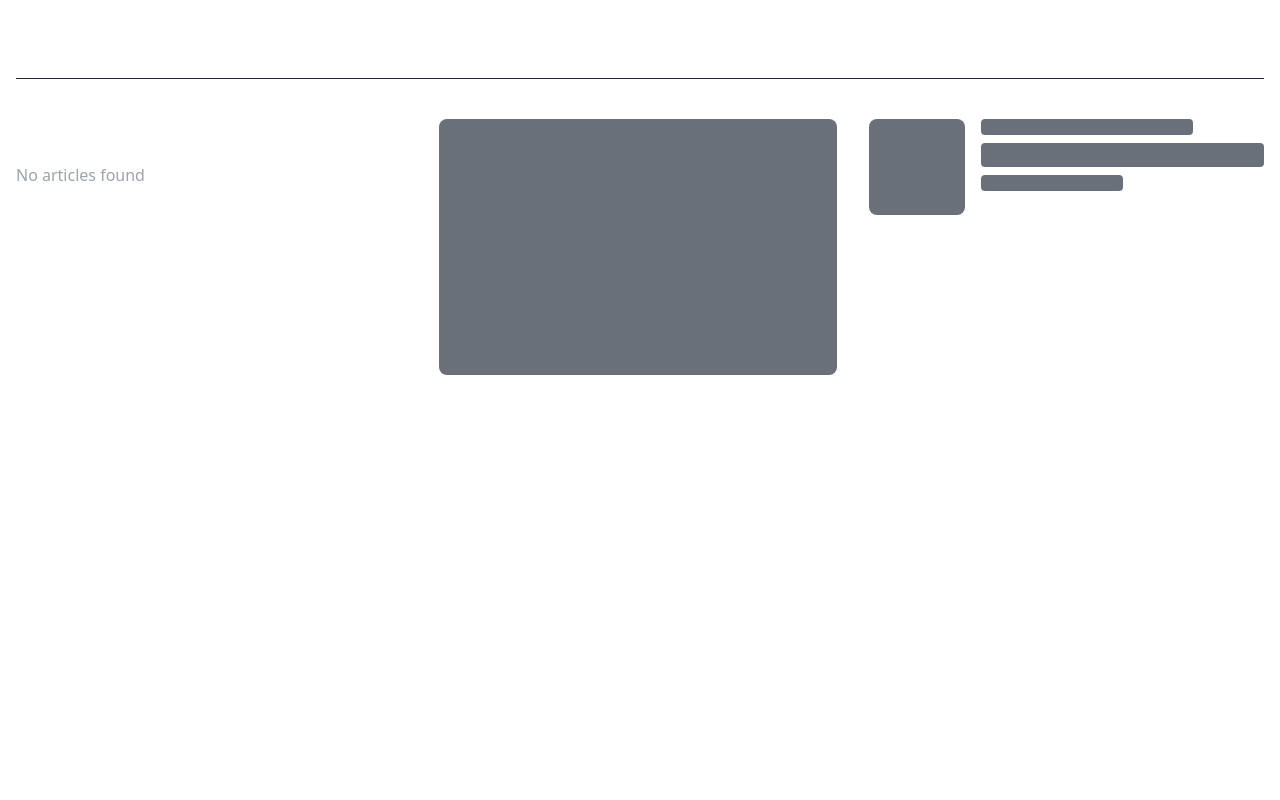
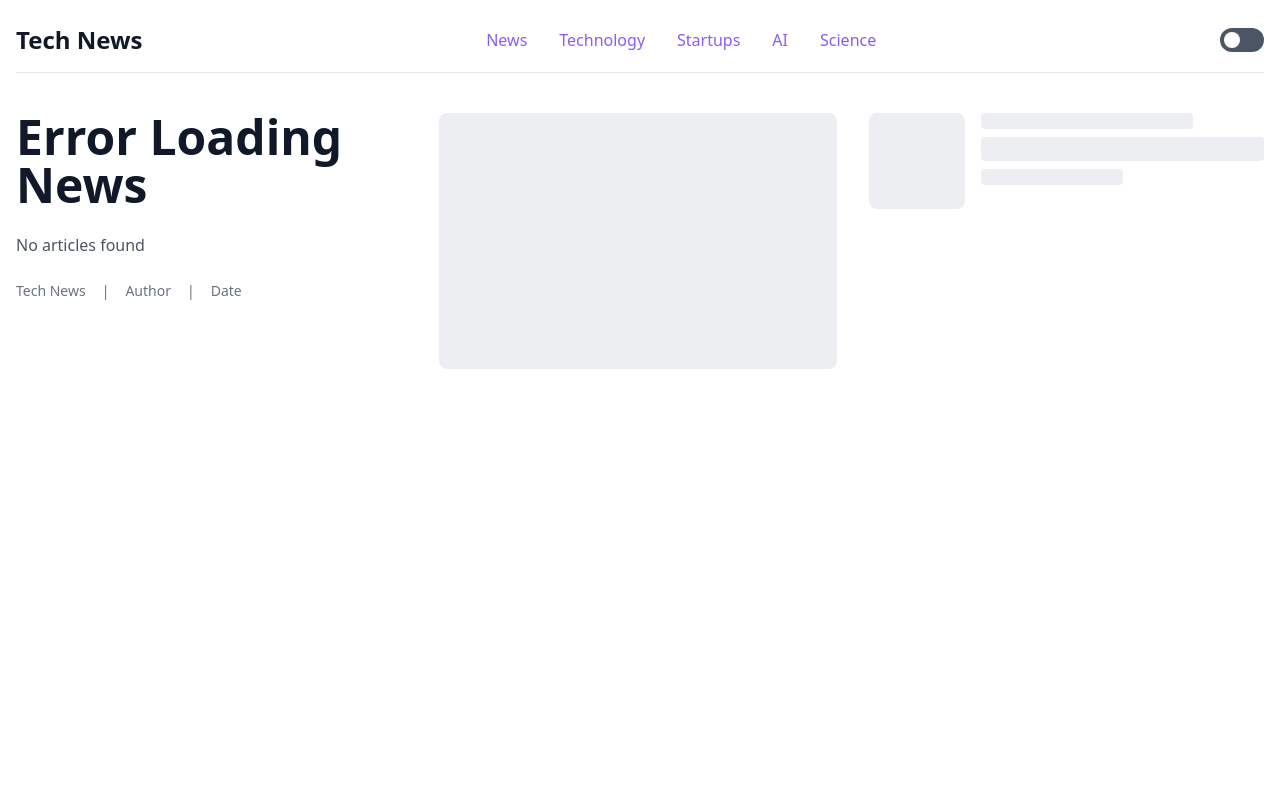
Before and after one commit to Rizald95/ArticleNewsAPI-Django, a Django app: page / in a window 1280 px wide. Run offline with Django 4.2, Linux system fonts and the light colour scheme; data that the repository does not hold is empty.

Commit message:
delete button signup, bug dark mode light mode

```diff
--- a/requirement.txt
+++ b/requirement.txt
@@ -1,5 +1,4 @@
 asgiref==3.8.1
-backports.zoneinfo==0.2.1
 certifi==2025.1.31
 charset-normalizer==3.4.1
 Django==4.2.19
--- a/static/css/output.css
+++ b/static/css/output.css
@@ -599,18 +599,38 @@
   max-width: 80rem;
 }
 
+.sr-only {
+  position: absolute;
+  width: 1px;
+  height: 1px;
+  padding: 0;
+  margin: -1px;
+  overflow: hidden;
+  clip: rect(0, 0, 0, 0);
+  white-space: nowrap;
+  border-width: 0;
+}
+
 .static {
   position: static;
+}
+
+.absolute {
+  position: absolute;
+}
+
+.relative {
+  position: relative;
+}
+
+.mx-1 {
+  margin-left: 0.25rem;
+  margin-right: 0.25rem;
 }
 
 .mx-auto {
   margin-left: auto;
   margin-right: auto;
-}
-
-.my-12 {
-  margin-top: 3rem;
-  margin-bottom: 3rem;
 }
 
 .mb-1 {
@@ -625,6 +645,10 @@
   margin-bottom: 0.5rem;
 }
 
+.mb-4 {
+  margin-bottom: 1rem;
+}
+
 .mb-6 {
   margin-bottom: 1.5rem;
 }
@@ -633,12 +657,12 @@
   display: flex;
 }
 
+.inline-flex {
+  display: inline-flex;
+}
+
 .grid {
   display: grid;
-}
-
-.hidden {
-  display: none;
 }
 
 .h-24 {
@@ -657,6 +681,10 @@
   height: 16rem;
 }
 
+.min-h-screen {
+  min-height: 100vh;
+}
+
 .w-1 {
   width: 0.25rem;
 }
@@ -665,12 +693,20 @@
   width: 50%;
 }
 
+.w-11 {
+  width: 2.75rem;
+}
+
 .w-24 {
   width: 6rem;
 }
 
 .w-3\/4 {
   width: 75%;
+}
+
+.w-4 {
+  width: 1rem;
 }
 
 .w-full {
@@ -703,6 +739,10 @@
   flex-direction: column;
 }
 
+.flex-wrap {
+  flex-wrap: wrap;
+}
+
 .items-center {
   align-items: center;
 }
@@ -727,12 +767,6 @@
   --tw-space-x-reverse: 0;
   margin-right: calc(1rem * var(--tw-space-x-reverse));
   margin-left: calc(1rem * calc(1 - var(--tw-space-x-reverse)));
-}
-
-.space-x-8 > :not([hidden]) ~ :not([hidden]) {
-  --tw-space-x-reverse: 0;
-  margin-right: calc(2rem * var(--tw-space-x-reverse));
-  margin-left: calc(2rem * calc(1 - var(--tw-space-x-reverse)));
 }
 
 .space-y-6 > :not([hidden]) ~ :not([hidden]) {
@@ -761,33 +795,24 @@
   border-bottom-width: 1px;
 }
 
-.border-t {
-  border-top-width: 1px;
+.border-gray-200 {
+  --tw-border-opacity: 1;
+  border-color: rgb(229 231 235 / var(--tw-border-opacity, 1));
 }
 
-.border-blue-900 {
-  --tw-border-opacity: 1;
-  border-color: rgb(30 58 138 / var(--tw-border-opacity, 1));
+.bg-gray-200 {
+  --tw-bg-opacity: 1;
+  background-color: rgb(229 231 235 / var(--tw-bg-opacity, 1));
 }
 
-.border-gray-800 {
-  --tw-border-opacity: 1;
-  border-color: rgb(31 41 55 / var(--tw-border-opacity, 1));
+.bg-gray-600 {
+  --tw-bg-opacity: 1;
+  background-color: rgb(75 85 99 / var(--tw-bg-opacity, 1));
 }
 
-.border-white {
-  --tw-border-opacity: 1;
-  border-color: rgb(255 255 255 / var(--tw-border-opacity, 1));
-}
-
-.bg-black {
+.bg-white {
   --tw-bg-opacity: 1;
-  background-color: rgb(0 0 0 / var(--tw-bg-opacity, 1));
-}
-
-.bg-gray-800 {
-  --tw-bg-opacity: 1;
-  background-color: rgb(31 41 55 / var(--tw-bg-opacity, 1));
+  background-color: rgb(255 255 255 / var(--tw-bg-opacity, 1));
 }
 
 .object-cover {
@@ -798,11 +823,6 @@
 .px-4 {
   padding-left: 1rem;
   padding-right: 1rem;
-}
-
-.py-2 {
-  padding-top: 0.5rem;
-  padding-bottom: 0.5rem;
 }
 
 .py-6 {
@@ -819,9 +839,9 @@
   line-height: 2rem;
 }
 
-.text-5xl {
-  font-size: 3rem;
-  line-height: 1;
+.text-4xl {
+  font-size: 2.25rem;
+  line-height: 2.5rem;
 }
 
 .text-lg {
@@ -843,10 +863,6 @@
   font-weight: 700;
 }
 
-.font-light {
-  font-weight: 300;
-}
-
 .leading-tight {
   line-height: 1.25;
 }
@@ -856,9 +872,24 @@
   color: rgb(156 163 175 / var(--tw-text-opacity, 1));
 }
 
-.text-white {
+.text-gray-500 {
   --tw-text-opacity: 1;
-  color: rgb(255 255 255 / var(--tw-text-opacity, 1));
+  color: rgb(107 114 128 / var(--tw-text-opacity, 1));
+}
+
+.text-gray-600 {
+  --tw-text-opacity: 1;
+  color: rgb(75 85 99 / var(--tw-text-opacity, 1));
+}
+
+.text-gray-900 {
+  --tw-text-opacity: 1;
+  color: rgb(17 24 39 / var(--tw-text-opacity, 1));
+}
+
+.text-purple-500 {
+  --tw-text-opacity: 1;
+  color: rgb(139 92 246 / var(--tw-text-opacity, 1));
 }
 
 .ring {
@@ -867,12 +898,28 @@
   box-shadow: var(--tw-ring-offset-shadow), var(--tw-ring-shadow), var(--tw-shadow, 0 0 #0000);
 }
 
-.transition {
-  transition-property: color, background-color, border-color, text-decoration-color, fill, stroke, opacity, box-shadow, transform, filter, -webkit-backdrop-filter;
-  transition-property: color, background-color, border-color, text-decoration-color, fill, stroke, opacity, box-shadow, transform, filter, backdrop-filter;
-  transition-property: color, background-color, border-color, text-decoration-color, fill, stroke, opacity, box-shadow, transform, filter, backdrop-filter, -webkit-backdrop-filter;
+.transition-colors {
+  transition-property: color, background-color, border-color, text-decoration-color, fill, stroke;
   transition-timing-function: cubic-bezier(0.4, 0, 0.2, 1);
   transition-duration: 150ms;
+}
+
+.transition-transform {
+  transition-property: transform;
+  transition-timing-function: cubic-bezier(0.4, 0, 0.2, 1);
+  transition-duration: 150ms;
+}
+
+.duration-200 {
+  transition-duration: 200ms;
+}
+
+.ease-in-out {
+  transition-timing-function: cubic-bezier(0.4, 0, 0.2, 1);
+}
+
+.ease-out {
+  transition-timing-function: cubic-bezier(0, 0, 0.2, 1);
 }
 
 @keyframes enter {
@@ -889,38 +936,116 @@
   }
 }
 
+.duration-200 {
+  animation-duration: 200ms;
+}
+
+.ease-in-out {
+  animation-timing-function: cubic-bezier(0.4, 0, 0.2, 1);
+}
+
+.ease-out {
+  animation-timing-function: cubic-bezier(0, 0, 0.2, 1);
+}
+
 /* Custom styles */
 
-.hover\:bg-white:hover {
-  --tw-bg-opacity: 1;
-  background-color: rgb(255 255 255 / var(--tw-bg-opacity, 1));
+/* Navigation links */
+
+nav a {
+  --tw-text-opacity: 1;
+  color: rgb(139 92 246 / var(--tw-text-opacity, 1));
 }
 
-.hover\:text-black:hover {
+nav a:is(.dark *) {
   --tw-text-opacity: 1;
-  color: rgb(0 0 0 / var(--tw-text-opacity, 1));
+  color: rgb(167 139 250 / var(--tw-text-opacity, 1));
 }
 
-.hover\:text-blue-400:hover {
+/* Theme toggle animations */
+
+#theme-toggle:checked + span {
+  transform: translateX(1.25rem);
+}
+
+#theme-toggle + span {
+  transition: transform 0.2s ease-in-out;
+}
+
+/* Theme toggle transition */
+
+#theme-toggle + div::after {
+  transition-property: transform;
+  transition-duration: 200ms;
+  transition-timing-function: cubic-bezier(0.4, 0, 0.2, 1);
+}
+
+.focus-within\:ring-2:focus-within {
+  --tw-ring-offset-shadow: var(--tw-ring-inset) 0 0 0 var(--tw-ring-offset-width) var(--tw-ring-offset-color);
+  --tw-ring-shadow: var(--tw-ring-inset) 0 0 0 calc(2px + var(--tw-ring-offset-width)) var(--tw-ring-color);
+  box-shadow: var(--tw-ring-offset-shadow), var(--tw-ring-shadow), var(--tw-shadow, 0 0 #0000);
+}
+
+.focus-within\:ring-purple-500:focus-within {
+  --tw-ring-opacity: 1;
+  --tw-ring-color: rgb(139 92 246 / var(--tw-ring-opacity, 1));
+}
+
+.hover\:text-purple-400:hover {
   --tw-text-opacity: 1;
-  color: rgb(96 165 250 / var(--tw-text-opacity, 1));
+  color: rgb(167 139 250 / var(--tw-text-opacity, 1));
+}
+
+.peer:checked ~ .peer-checked\:translate-x-5 {
+  --tw-translate-x: 1.25rem;
+  transform: translate(var(--tw-translate-x), var(--tw-translate-y)) rotate(var(--tw-rotate)) skewX(var(--tw-skew-x)) skewY(var(--tw-skew-y)) scaleX(var(--tw-scale-x)) scaleY(var(--tw-scale-y));
+}
+
+.dark\:border-gray-800:is(.dark *) {
+  --tw-border-opacity: 1;
+  border-color: rgb(31 41 55 / var(--tw-border-opacity, 1));
+}
+
+.dark\:bg-black:is(.dark *) {
+  --tw-bg-opacity: 1;
+  background-color: rgb(0 0 0 / var(--tw-bg-opacity, 1));
+}
+
+.dark\:bg-gray-800:is(.dark *) {
+  --tw-bg-opacity: 1;
+  background-color: rgb(31 41 55 / var(--tw-bg-opacity, 1));
+}
+
+.dark\:text-gray-400:is(.dark *) {
+  --tw-text-opacity: 1;
+  color: rgb(156 163 175 / var(--tw-text-opacity, 1));
+}
+
+.dark\:text-white:is(.dark *) {
+  --tw-text-opacity: 1;
+  color: rgb(255 255 255 / var(--tw-text-opacity, 1));
 }
 
 @media (min-width: 768px) {
-  .md\:flex {
-    display: flex;
+  .md\:mb-0 {
+    margin-bottom: 0px;
   }
 
   .md\:w-1\/2 {
     width: 50%;
   }
 
-  .md\:grid-cols-2 {
-    grid-template-columns: repeat(2, minmax(0, 1fr));
+  .md\:flex-row {
+    flex-direction: row;
   }
 
-  .md\:flex-row {
-    flex-direction: row;
+  .md\:gap-8 {
+    gap: 2rem;
+  }
+
+  .md\:text-5xl {
+    font-size: 3rem;
+    line-height: 1;
   }
 }
 
@@ -932,8 +1057,4 @@
   .lg\:grid-cols-3 {
     grid-template-columns: repeat(3, minmax(0, 1fr));
   }
-
-  .lg\:grid-cols-4 {
-    grid-template-columns: repeat(4, minmax(0, 1fr));
-  }
 }
--- a/templates/news/index.html
+++ b/templates/news/index.html
@@ -1,29 +1,42 @@
 {% load static %}
 <!DOCTYPE html>
-<html lang="en">
+<html lang="en" class="dark">
 <head>
     <meta charset="UTF-8">
     <meta name="viewport" content="width=device-width, initial-scale=1.0">
     <title>Tech News</title>
     <link href="{% static 'css/output.css' %}" rel="stylesheet">
 </head>
-<body class="bg-gray-900 text-white min-h-screen">
+<body class="bg-white dark:bg-black text-gray-900 dark:text-white min-h-screen transition-colors duration-200">
     <div class="container mx-auto px-4 py-6">
         <!-- Header -->
-        <header class="flex flex-col md:flex-row justify-between items-center mb-10 border-b border-gray-800 pb-4">
+        <header class="flex flex-col md:flex-row justify-between items-center mb-10 border-b border-gray-200 dark:border-gray-800 pb-4">
             <div class="text-2xl font-bold mb-4 md:mb-0">Tech News</div>
             <nav class="flex flex-wrap gap-4 md:gap-8 mb-4 md:mb-0">
-                <a href="#" class="hover:text-blue-400 transition-colors">News</a>
-                <a href="#" class="hover:text-blue-400 transition-colors">Technology</a>
-                <a href="#" class="hover:text-blue-400 transition-colors">Startups</a>
-                <a href="#" class="hover:text-blue-400 transition-colors">AI</a>
-                <a href="#" class="hover:text-blue-400 transition-colors">Science</a>
+                <a href="#" class="text-purple-500 hover:text-purple-400 transition-colors">News</a>
+                <a href="#" class="text-purple-500 hover:text-purple-400 transition-colors">Technology</a>
+                <a href="#" class="text-purple-500 hover:text-purple-400 transition-colors">Startups</a>
+                <a href="#" class="text-purple-500 hover:text-purple-400 transition-colors">AI</a>
+                <a href="#" class="text-purple-500 hover:text-purple-400 transition-colors">Science</a>
             </nav>
-            <button class="border border-white rounded-full px-6 py-2 text-sm hover:bg-white hover:text-gray-900 transition-colors">
-                Sign up
-            </button>
+            <!-- Theme Toggle Switch -->
+            <div class="flex items-center">
+                <div class="relative inline-flex h-6 w-11 items-center rounded-full bg-gray-600 transition-colors duration-200 ease-in-out focus-within:ring-2 focus-within:ring-purple-500">
+                    <input
+                        type="checkbox"
+                        id="theme-toggle"
+                        class="peer sr-only"
+                        aria-label="Toggle dark mode"
+                    />
+                    <span
+                        aria-hidden="true"
+                        class="absolute mx-1 h-4 w-4 rounded-full bg-white transition-transform duration-200 ease-in-out peer-checked:translate-x-5"
+                    ></span>
+                </div>
+            </div>
         </header>
 
+        <!-- Rest of your content remains the same -->
         <!-- Main Content -->
         <div class="grid grid-cols-1 lg:grid-cols-3 gap-8">
             <!-- Featured Article -->
@@ -31,8 +44,8 @@
                 <div class="flex flex-col md:flex-row gap-6">
                     <div class="md:w-1/2">
                         <h1 class="text-4xl md:text-5xl font-bold leading-tight mb-6">Loading featured article...</h1>
-                        <p class="text-gray-400 mb-6">Please wait while we load the latest news.</p>
-                        <div class="flex items-center text-sm text-gray-500 space-x-4">
+                        <p class="text-gray-600 dark:text-gray-400 mb-6">Please wait while we load the latest news.</p>
+                        <div class="flex items-center text-sm text-gray-500 dark:text-gray-400 space-x-4">
                             <span>Tech News</span>
                             <span>|</span>
                             <span>Author</span>
@@ -41,7 +54,7 @@
                         </div>
                     </div>
                     <div class="md:w-1/2">
-                        <div class="bg-gray-800 w-full h-64 rounded-lg animate-pulse"></div>
+                        <div class="bg-gray-200 dark:bg-gray-800 w-full h-64 rounded-lg animate-pulse"></div>
                     </div>
                 </div>
             </div>
@@ -50,19 +63,41 @@
             <div class="space-y-6" id="sidebar-articles">
                 <div class="animate-pulse">
                     <div class="flex gap-4">
-                        <div class="w-24 h-24 bg-gray-800 rounded-lg"></div>
+                        <div class="w-24 h-24 bg-gray-200 dark:bg-gray-800 rounded-lg"></div>
                         <div class="flex-1">
-                            <div class="h-4 bg-gray-800 rounded w-3/4 mb-2"></div>
-                            <div class="h-6 bg-gray-800 rounded w-full mb-2"></div>
-                            <div class="h-4 bg-gray-800 rounded w-1/2"></div>
+                            <div class="h-4 bg-gray-200 dark:bg-gray-800 rounded w-3/4 mb-2"></div>
+                            <div class="h-6 bg-gray-200 dark:bg-gray-800 rounded w-full mb-2"></div>
+                            <div class="h-4 bg-gray-200 dark:bg-gray-800 rounded w-1/2"></div>
                         </div>
                     </div>
                 </div>
-                <!-- Repeat for other loading placeholders -->
             </div>
         </div>
     </div>
 
     <script src="{% static 'js/app.js' %}"></script>
+    <script>
+        // Theme toggle functionality
+        const themeToggle = document.getElementById('theme-toggle');
+        const html = document.documentElement;
+
+        // Set initial state
+        themeToggle.checked = html.classList.contains('dark');
+
+        // Check for saved theme preference
+        if (localStorage.theme === 'dark' || (!('theme' in localStorage) && window.matchMedia('(prefers-color-scheme: dark)').matches)) {
+            html.classList.add('dark');
+            themeToggle.checked = true;
+        } else {
+            html.classList.remove('dark');
+            themeToggle.checked = false;
+        }
+
+        // Toggle theme
+        themeToggle.addEventListener('change', () => {
+            html.classList.toggle('dark');
+            localStorage.theme = html.classList.contains('dark') ? 'dark' : 'light';
+        });
+    </script>
 </body>
 </html>
```
Also changed, not shown: static/css/styles.css (+21 -0 lines), tailwind.config.js (+32 -5 lines).
